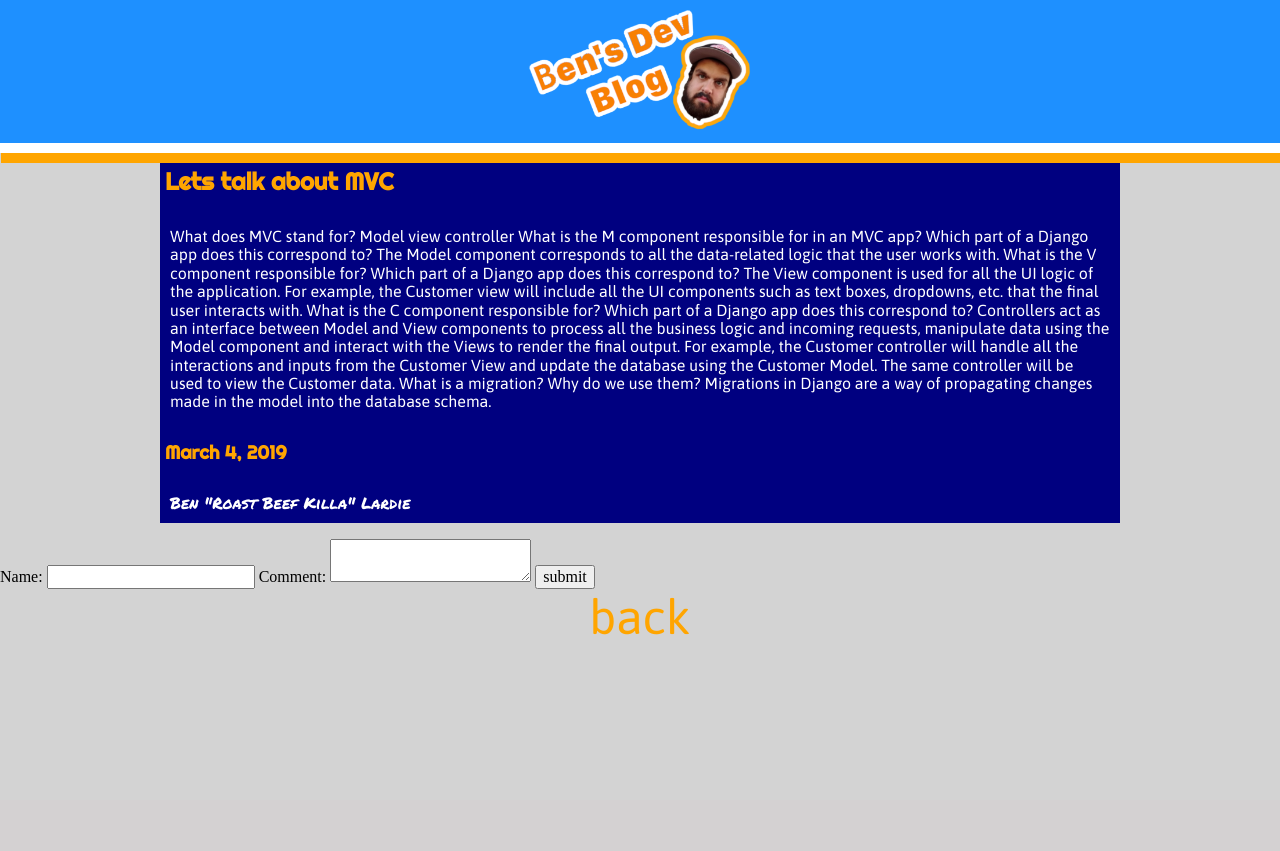
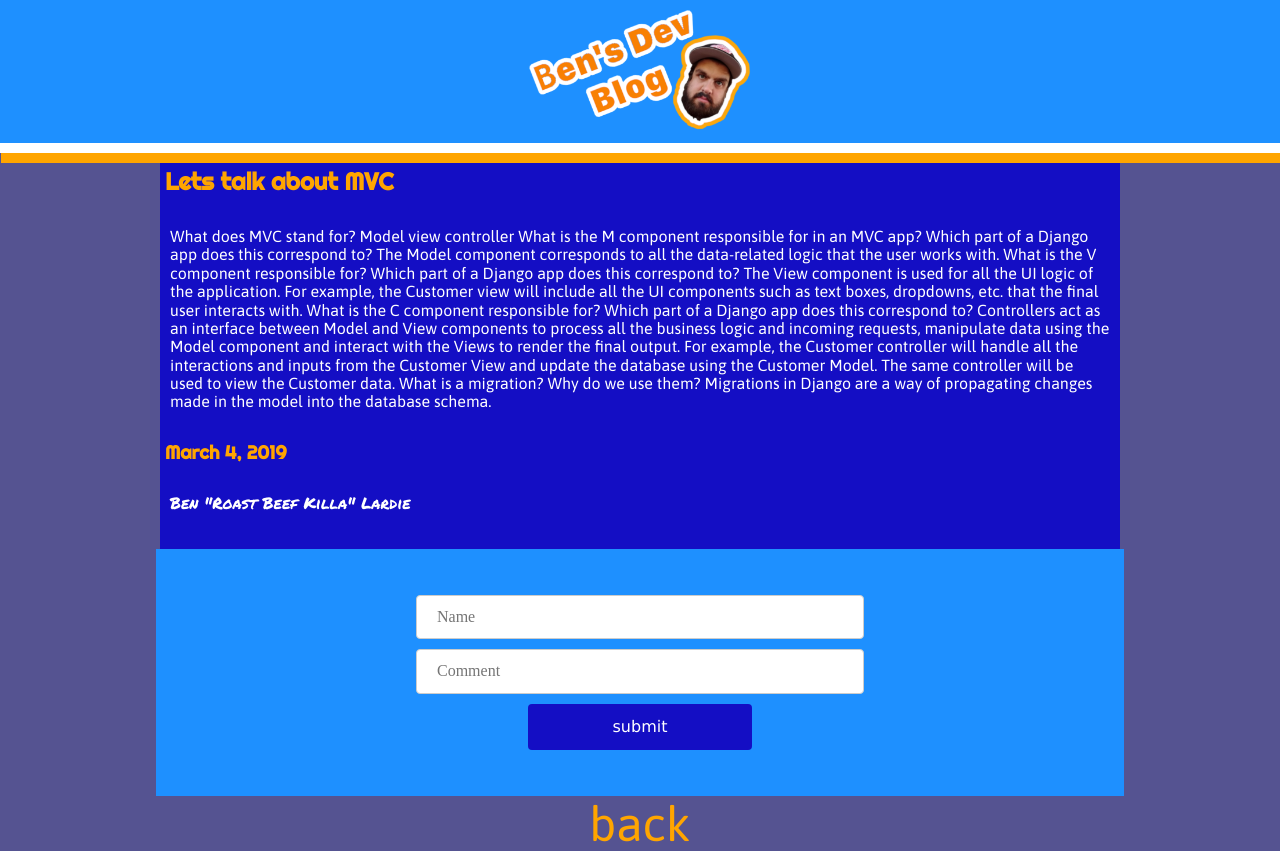
Before and after one commit to BenLardie/Django_blog, a Django app: page /articles/2 in a window 1280 px wide. Before the commit the page ends 800 px from the top, so only its background shows below. Run offline with Django 3.2, Linux system fonts and the light colour scheme; data comes from the database, SQL or seed files in the repository.

Commit message:
made lots of style changes to the comments

```diff
--- a/blog/static/css/main.css
+++ b/blog/static/css/main.css
@@ -1,5 +1,5 @@
 body {
-  background-color: lightgrey;
+  background-color: #555391;
 }
 
 header {
@@ -60,7 +60,64 @@ a:hover {
 .article-display {
   width: 75%;
   margin: 10px auto 0;
-  background-color: navy;
+  background-color: #140EC4;
+  padding-bottom: 10px;
+}
+
+.comments {
+  width: 75%;
+  margin: 0 auto;
+  background-color: #F8B168;
+}
+
+.message {
+  margin: 1px;
+  background-color: antiquewhite;
+  color: black;
+}
+
+.name {
+  color: white;
+  background: #C44F0E;
+  padding: 10px;
+  font-size: 1.2em;
+}
+
+.comment-time {
+  background-color: #F8B168;
+  padding: 10px 30px;
+  margin-left: -4px;
+  display: inline-block;
+}
+
+form {
+  background-color: dodgerblue;
+  width: 70%;
+  margin: 0 auto;
+  padding: 36px;
+}
+
+input[type=text], select {
+width: 50%;
+padding: 12px 20px;
+margin: 10px auto;
+display: block;
+border: 1px solid #ccc;
+border-radius: 4px;
+box-sizing: border-box;
+}
+
+input[type=submit] {
+  width: 25%;
+  background-color: #140EC4;
+  color: white;
+  padding: 14px 20px;
+  margin: 10px auto;
+  border: none;
+  border-radius: 4px;
+  cursor: pointer;
+  display: block;
+  font-family: Verdana;
 }
 
 h2, h3 {
--- a/blog/templates/article.html
+++ b/blog/templates/article.html
@@ -7,23 +7,23 @@
 <p class='author'>{{ article.author }}</p>
 </div>
 
-<ul>
+<div class="comments">
 {% for comment in article.comments.all %}
-  <p>{{ comment.name }}</p>
-  <li>{{comment.message}}</li>
+  <span class="name">{{ comment.name }}</span> <span class="comment-time">{{comment.created_at}}</span>
+  <p class="message">{{comment.message}}</p>
     {%endfor%}
-</ul>
+</div>
 
 <form action="{% url 'create_comment' %}" method="post">
   {% csrf_token %}
   <input type="hidden" name="article" value="{{ article.pk }}"/>
   <label for="name">
-    <span>Name:</span>
-    <input id="name" type="text" name='name'>
+    <!-- <span>Name:</span> -->
+    <input id="name" type="text" name='name' placeholder="Name">
   </label>
   <label for="new-comment">
-    <span>Comment:</span>
-    <textarea name="new-comment"></textarea>
+    <!-- <span>Comment:</span> -->
+    <input id="new-comment" type="text" name="new-comment" placeholder="Comment">
     </label>
     <input type="submit" value="submit"/>
 </form>
```
Also changed, not shown: db.sqlite3.
